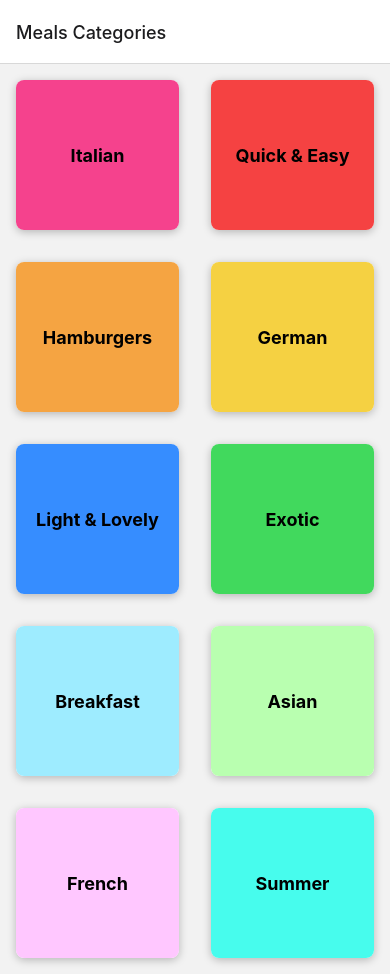
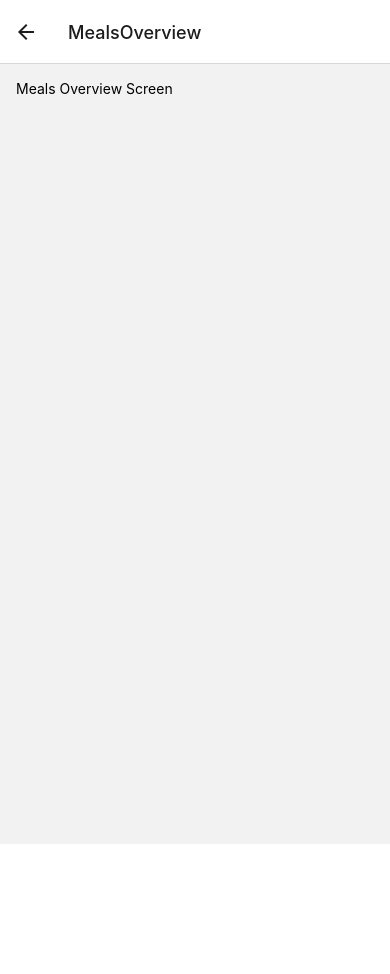
Before and after one commit to YaminiSuman/meal-app, a React Native app: screen /MealsOverview in a window 390 px wide. After the commit the page ends 844 px from the top, so only its background shows below. Built offline with nearby package versions, Linux system fonts and the light colour scheme.

Commit message:
implemented navigation between two screen

```diff
--- a/App.js
+++ b/App.js
@@ -4,6 +4,7 @@
 import { createStackNavigator } from "@react-navigation/stack";
 
 import CategoriesScreen from "./screens/CategoriesScreen"
+import MealsOverviewScreen from "./screens/MealsOverviewScreen";
 
 const Stack = createStackNavigator();
 
@@ -14,6 +15,7 @@
       <NavigationContainer>
         <Stack.Navigator>
           <Stack.Screen name="Meals Categories" component={CategoriesScreen} />
+          <Stack.Screen name="MealsOverview" component={MealsOverviewScreen} />
         </Stack.Navigator>
       </NavigationContainer>
     </>
--- a/components/CategoryGridTile.js
+++ b/components/CategoryGridTile.js
@@ -1,6 +1,6 @@
 import { Pressable, View, Text, StyleSheet, Platform } from "react-native";
 
-function CategoryGridTile({ title, color }) {
+function CategoryGridTile({ title, color, onPress }) {
   return (
     <View style={styles.gridItem}>
       <Pressable
@@ -9,6 +9,7 @@
           styles.button,
           pressed ? styles.buttonPressed : null,
         ]}
+        onPress={onPress}
       >
         <View style={[styles.innerContainer, { backgroundColor: color }]}>
           <Text style={styles.title}>{title}</Text>
--- a/screens/CategoriesScreen.js
+++ b/screens/CategoriesScreen.js
@@ -3,13 +3,21 @@
 
 import { CATEGORIES } from "../data/dummy-data";
 
-function renderCategoryItem(itemData) {
-  return (
-    <CategoryGridTile title={itemData.item.title} color={itemData.item.color} />
-  );
-}
+function CategoriesScreen({ navigation }) {
+  function renderCategoryItem(itemData) {
+    function pressHandler() {
+      navigation.navigate("MealsOverview");
+    }
 
-function CategoriesScreen() {
+    return (
+      <CategoryGridTile
+        title={itemData.item.title}
+        color={itemData.item.color}
+        onPress={pressHandler}
+      />
+    );
+  }
+
   return (
     <FlatList
       data={CATEGORIES}
--- /dev/null
+++ b/screens/MealsOverviewScreen.js
@@ -0,0 +1,20 @@
+import { View, Text, StyleSheet } from "react-native";
+
+import { MEALS } from "../data/dummy-data";
+
+function MealsOverviewScreen() {
+  return (
+    <View style={styles.container}>
+      <Text>Meals Overview Screen</Text>
+    </View>
+  );
+}
+
+export default MealsOverviewScreen;
+
+const styles = StyleSheet.create({
+  container: {
+    flex: 1,
+    padding: 16,
+  },
+});
```
